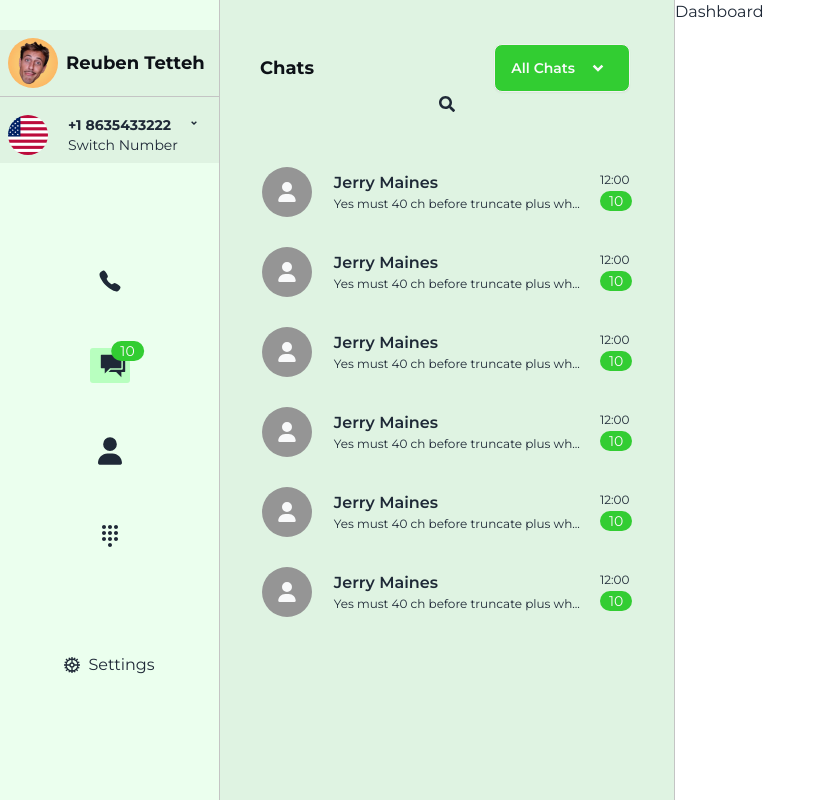
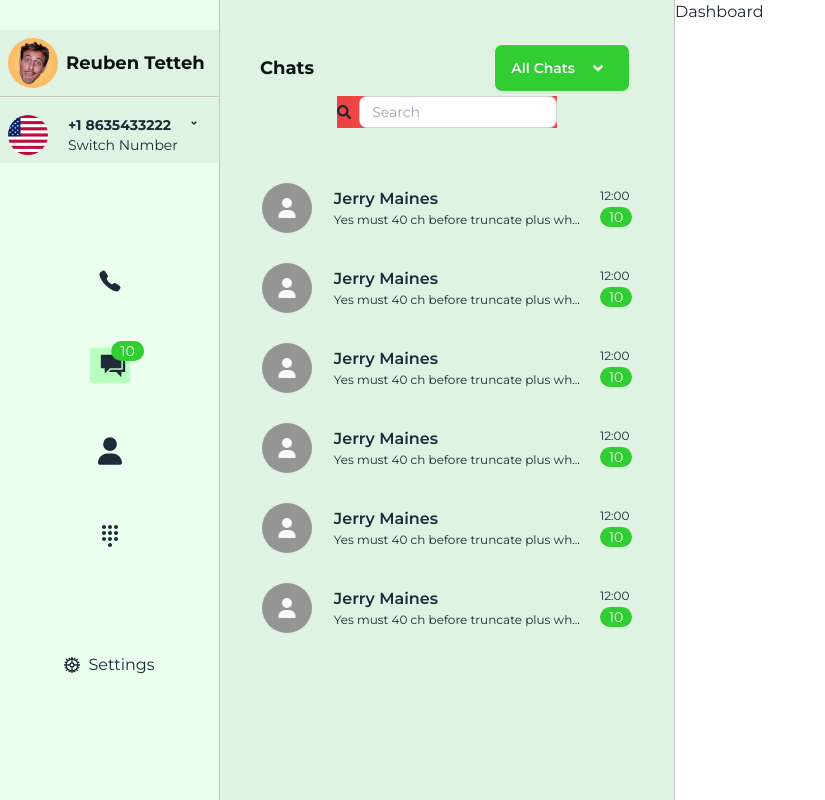
Before and after one commit to rkotchamp/coldbooth, a Next.js app: page /dashboard in a window 1280 px wide. Shown: the whole page, without its empty margins (0-825 px from the left). Built offline with nearby package versions, Linux system fonts and the light colour scheme.

Commit message:
created the user label fo the search

```diff
--- a/app/dashboard/page.js
+++ b/app/dashboard/page.js
@@ -40,7 +40,7 @@ export default function Dashboard() {
               </div>
               <ul
                 tabIndex={0}
-                className="menu dropdown-content z-[1] w-52 rounded-box bg-base-100 p-2 shadow"
+                className="menu dropdown-content z-[1] w-52 rounded-box bg-[--entire-window-bg-color] p-2 shadow"
               >
                 <li>
                   <a>Whatsapp</a>
@@ -52,7 +52,21 @@ export default function Dashboard() {
             </div>
           </div>
           <div>
-            <FaSearch />
+            <div className="flex items-center gap-2">
+              <label
+                htmlFor="search"
+                className="flex items-center gap-2 bg-red-500"
+              >
+                <FaSearch />
+
+                <input
+                  type="text"
+                  placeholder="Search"
+                  className="input input-sm input-bordered w-full max-w-xs"
+                  id="search"
+                />
+              </label>
+            </div>
           </div>
         </div>
 
```
